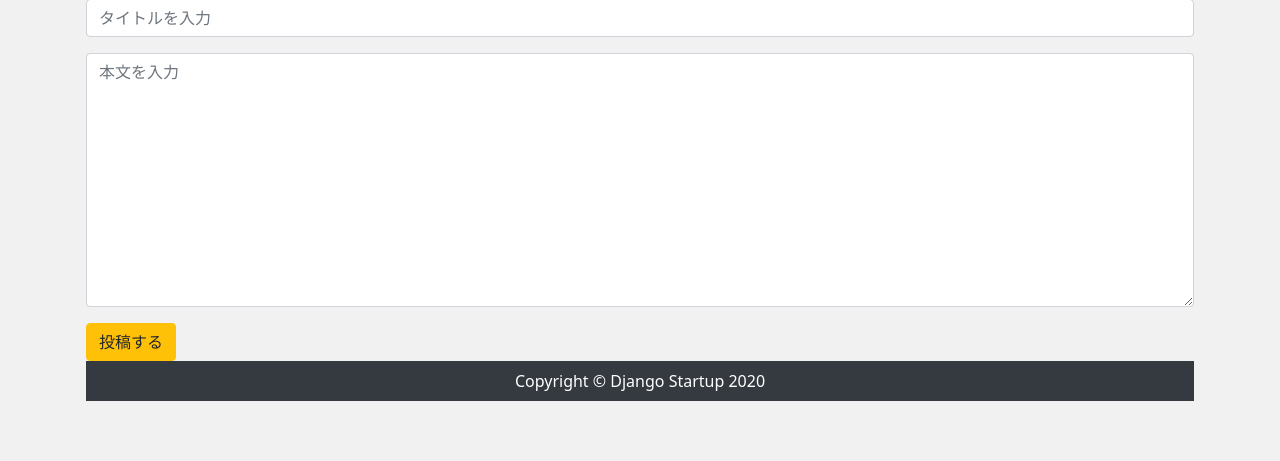
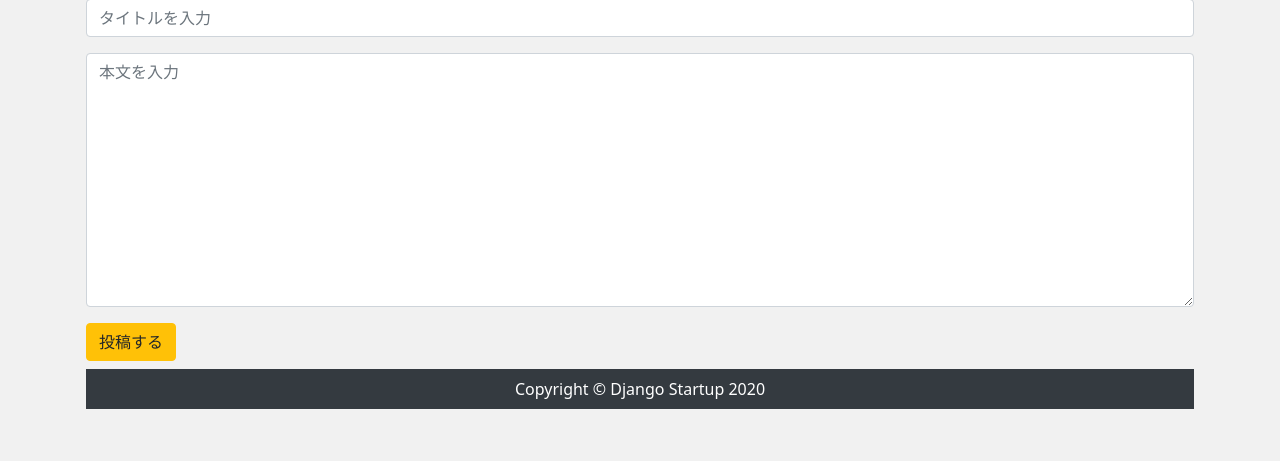
Before and after one commit to akihiro-hosoya/python-program, a Django app: page /post/new/ in a window 1280 px wide. Shown: the part 143-604 px from the top of the page. Run offline with Django 3.2, Linux system fonts and the light colour scheme; a user stored in the database is signed in; some libraries are stand-ins or nearby versions.

Commit message:
投稿機能復習

```diff
--- a/blog/templates/blog/post_form.html
+++ b/blog/templates/blog/post_form.html
@@ -15,7 +15,7 @@
     <div class="formpost">
         {% render_field form.content class="form-control" placeholder="本文を入力" %}
     </div>
-    <button class="btn btn-warning" type="submit">投稿する</button>
+    <button class="btn btn-warning mb-2" type="submit">投稿する</button>
 </form>
 
 {% endblock %}
```
Also changed, not shown: db.sqlite3.
